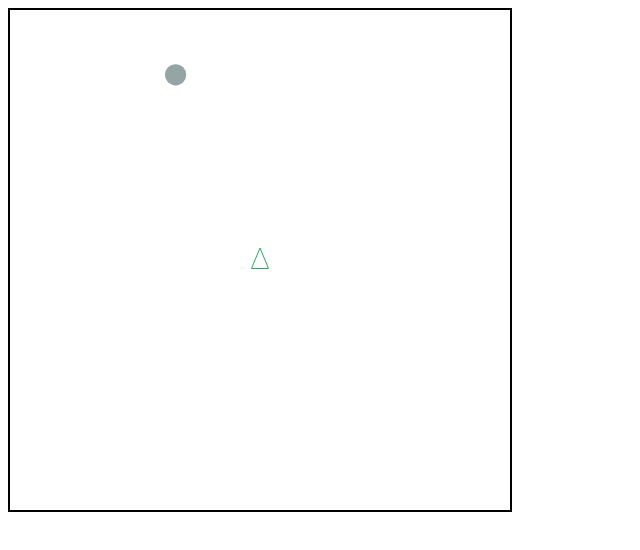
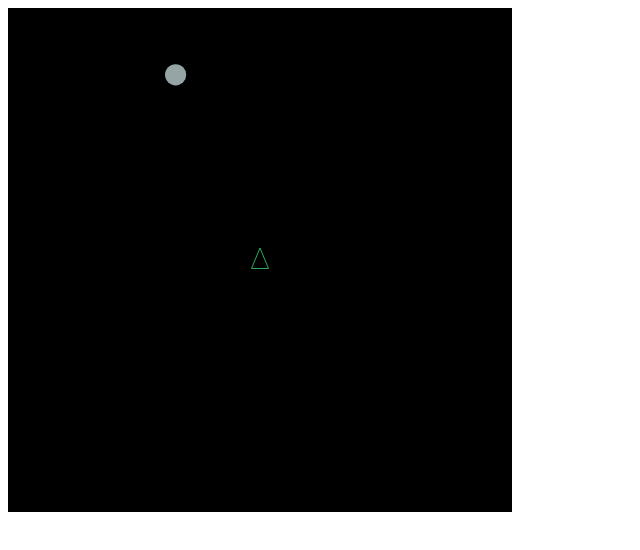
Before and after one commit to emmett/asteroids.js, a plain HTML site: page index.html in a window 1280 px wide. Shown: the whole page, without its empty margins (0-640 px from the left). Drawn offline with Linux system fonts and the light colour scheme.

Commit message:
Added Background Color

```diff
--- a/index.html
+++ b/index.html
@@ -11,13 +11,14 @@
 
 </head>
 <body>
-	<canvas width="500" height= "500" style="border:2px solid #000000; fill: solid #2c3e50" ></canvas>
+	<canvas width="500" height= "500" style="border:2px solid #000000; background-color:#000000" ></canvas>
 
 
 	<script>
 	var canvas = document.getElementsByTagName("canvas")[0];
 	var ctx = canvas.getContext('2d')
 	var g = new Asteroids.Game(ctx);
+
 	g.start();
 
 
--- a/ship.js
+++ b/ship.js
@@ -2,7 +2,7 @@
 	var Asteroids = root.Asteroids = (root.Asteroids || {});
 	var MovingObject = Asteroids.MovingObject;
 
-	var maxV = 30;
+	var maxV = 20;
 
 	var Ship = Asteroids.Ship = function (pos, vel, radius) {
 		var COLOR = "black";
```
